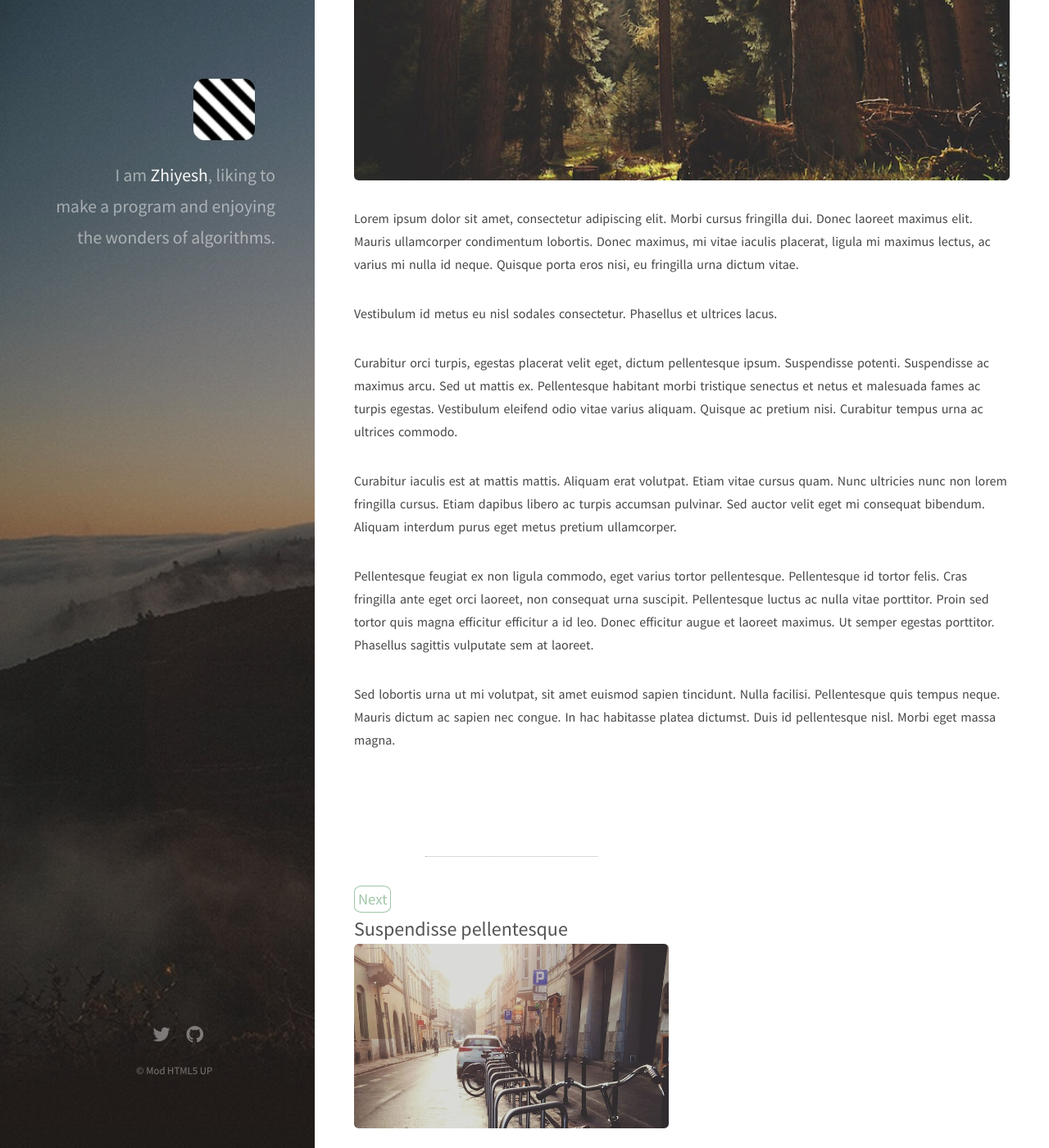
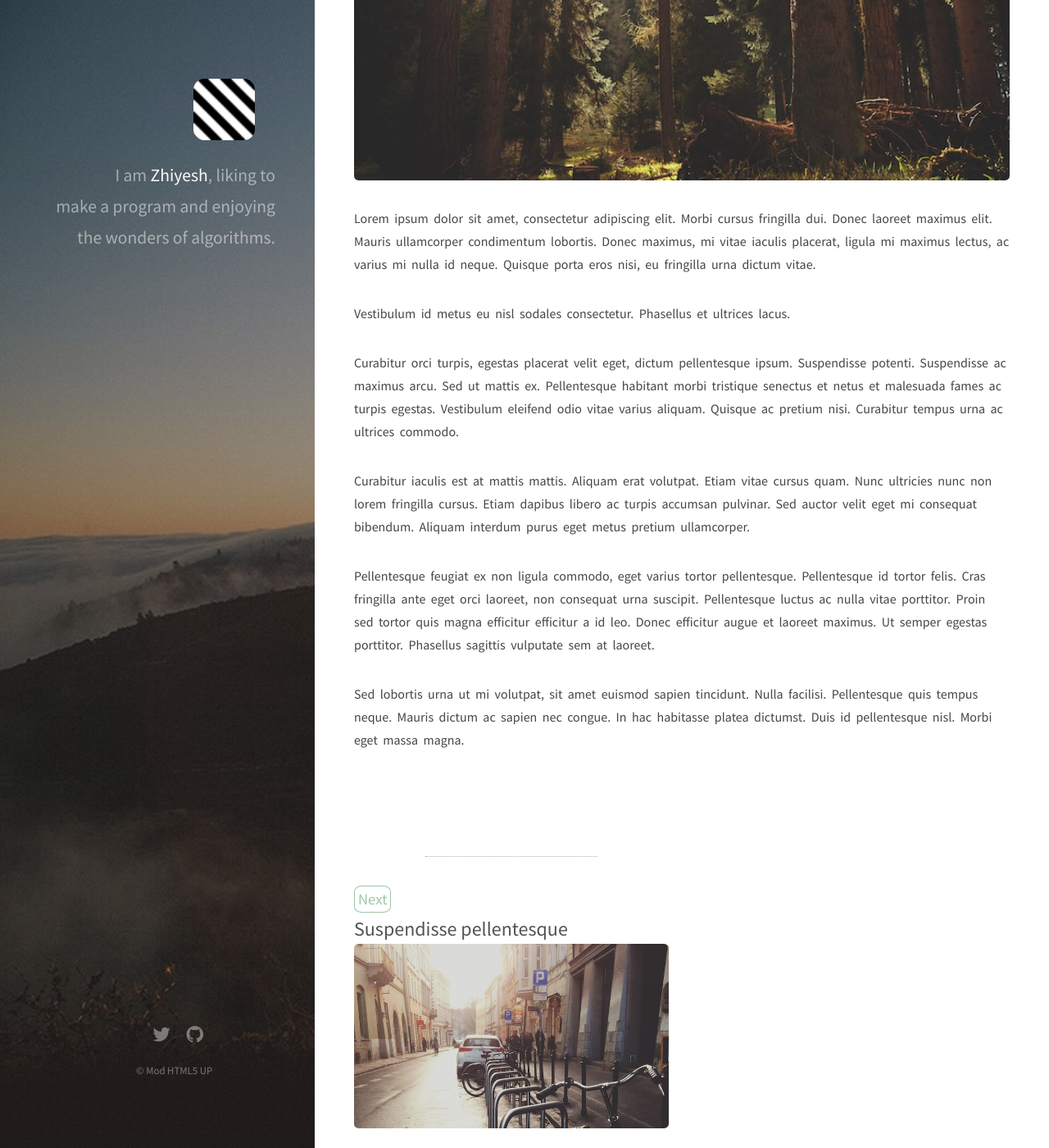
Before and after one commit to Zhiyelah/zhiyelah.github.io, a Jekyll site: the page built from _posts/2015-01-30-Lorem.markdown, in a window 1280 px wide and 1400 px high, scrolled down 445 px. Shown: the whole window at 82% size. Built offline with Jekyll 4.4.1, drawn with Linux system fonts in a browser that asks for light colours; nearby versions of some CDN libraries.

Commit message:
Update main.css

```diff
--- a/css/main.css
+++ b/css/main.css
@@ -1625,7 +1625,6 @@
 	h1 {
 		color: #424242;
 		font-weight: 600;
-		word-spacing: 1em;
 		font-size: 2em;
 		line-height: 1.5em;
 	}
@@ -2592,13 +2591,13 @@
 
 		#main > section > section {
 			color: #464646;
-			word-spacing: 0.1em;
+			word-spacing: 0.2em;
 			font-size: 12pt;
 		}
 
 		#main > article > section {
 			color: #464646;
-			word-spacing: 0.1em;
+			word-spacing: 0.2em;
 			font-size: 12pt;
 			padding-bottom: 6em;
 		}
```
